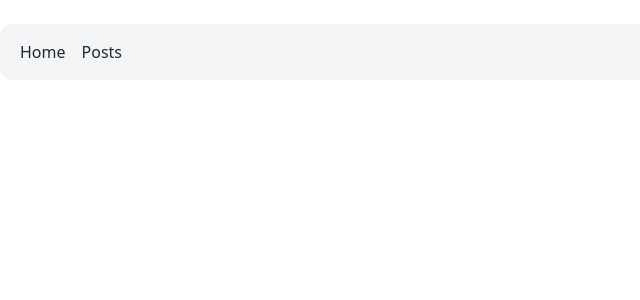
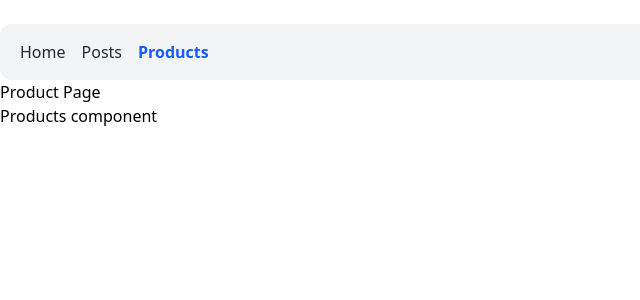
Before and after one commit to jakariya-ahmed/tiny-projects, a React (Vite) app in the folder react-core/: page /products in a window 1280 px wide. Before the commit this address had no page. Shown: the top 300 px of the page, without its empty margins (0-640 px from the left). Built offline with nearby package versions, Linux system fonts and the light colour scheme.

Commit message:
added product route and page

```diff
--- a/react-core/src/components/navbar.jsx
+++ b/react-core/src/components/navbar.jsx
@@ -21,6 +21,14 @@ export default function Navbar() {
         >
           Posts
         </NavLink>
+        <NavLink
+          to="/products"
+          className={({ isActive }) =>
+            isActive ? "text-blue-600 font-bold" : "text-gray-800"
+          }
+          >
+            Products
+        </NavLink>
       </nav>
     </div>
   );
--- a/react-core/src/components/post/AllPost.jsx
+++ b/react-core/src/components/post/AllPost.jsx
@@ -14,7 +14,7 @@ export default function AllPost() {
 
 
     return(
-        <section className="max-w-7xl mx-auto ">
+        <section className="max-w-7xl mx-auto">
             <div className="flex gap-x-2">
                 <input
                 className="w-3xl border-2 border-purple-300 p-3 rounded mt-6"
--- /dev/null
+++ b/react-core/src/components/product/ProductCom.jsx
@@ -0,0 +1,7 @@
+export default function ProductCom() {
+    return(
+        <section className="">
+            <h2> Products component </h2>
+        </section>
+    );
+}
--- a/react-core/src/pages/Home.jsx
+++ b/react-core/src/pages/Home.jsx
@@ -6,7 +6,7 @@ import MemoComp from '../components/core/MemoComp';
 export default function Home() {
 
     return(
-        <div className='max-w-3xl mx-auto'>
+        <div className='max-w-7xl mx-auto'>
             <h1 className="text-3xl">Home Page</h1>
             <CreateUser />
             <Users />
--- /dev/null
+++ b/react-core/src/pages/Products.jsx
@@ -0,0 +1,15 @@
+import ProductCom from "../components/product/ProductCom";
+
+export default function Products() {
+    return(
+        <div className="max-w-7xl mx-auto">
+            <h2> Product Page </h2>
+            {/* products component */}
+            <section>
+                <ProductCom />
+            </section>
+            {/* products component */}
+
+        </div>
+    );
+}
--- a/react-core/src/routes/AppRoutes.jsx
+++ b/react-core/src/routes/AppRoutes.jsx
@@ -1,12 +1,14 @@
 import { Route, Routes } from "react-router-dom";
 import Home from "../pages/Home";
 import Posts from "../pages/Posts";
+import Products from "../pages/Products";
 
 export default function AppRoutes() {
     return(
         <Routes>
             <Route path="/" element={<Home /> } />
             <Route path="posts" element={<Posts /> }/>
+            <Route path="products" element={<Products /> }/>
         </Routes>
     );
 }
```
